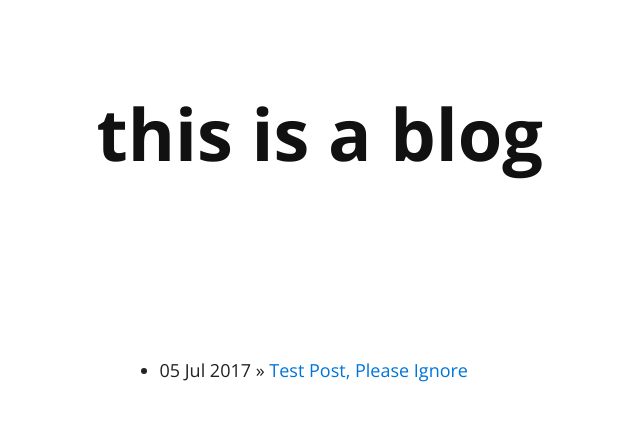
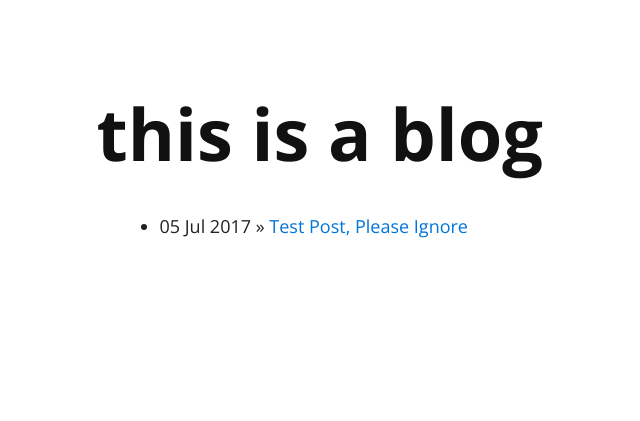
Before and after one commit to thisisamatthew/thisisamatthew.github.io, a Jekyll site: the page built from index.html, in a window 1280 px wide. Shown: the top 421 px of the page, without its empty margins (195-835 px from the left). Built offline with Jekyll 4.4.1, drawn with Linux system fonts in a browser that asks for light colours; nearby versions of some CDN libraries; the list of posts is cut into pages by our own code.

Commit message:
Update solo.css

```diff
--- a/css/solo.css
+++ b/css/solo.css
@@ -55,7 +55,7 @@ h1 {
 @media (min-width: 30rem) {
   h1 {
     font-size: 4rem;
-    margin-bottom: 10rem;
+    margin-bottom: 2rem;
   }
 }
 
```
